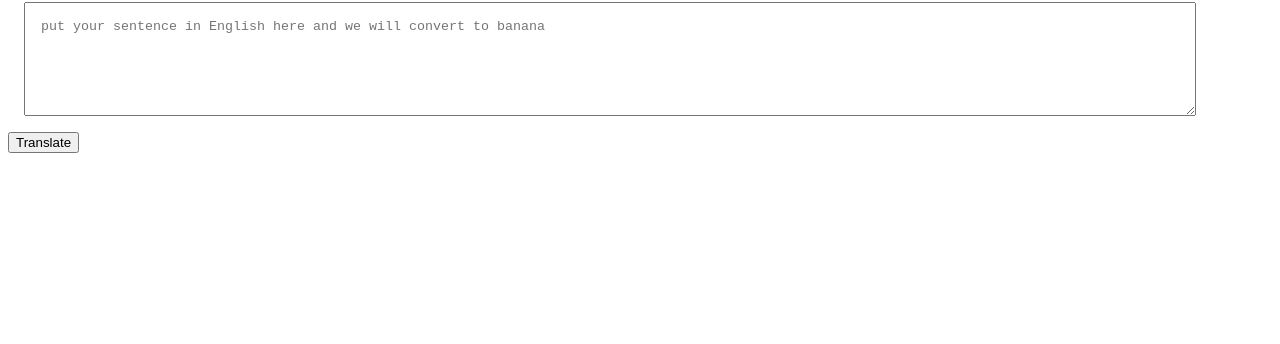
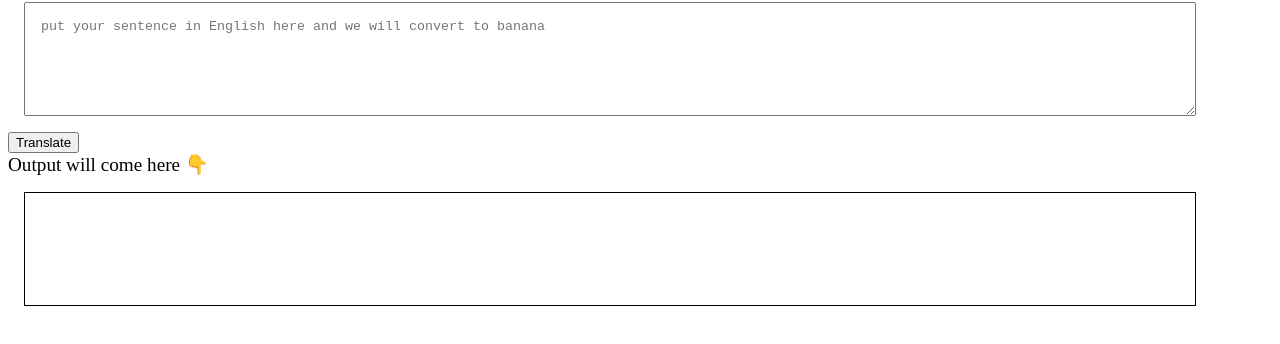
Before and after one commit to vaibhav666-glitch/neogcamp-banana-speak, a plain HTML site: page index.html in a window 1280 px wide. Shown: the part 78-422 px from the top of the page. Drawn offline with Linux system fonts and the light colour scheme.

Commit message:
input output processing

```diff
--- a/app.js
+++ b/app.js
@@ -1,9 +1,9 @@
 var btnTranslate=document.querySelector("#btn-translate");
 var txtInput=document.querySelector("#txt-input");
+var outputDiv=document.querySelector("#output");
 
-console.log(txtInput);
+
 btnTranslate.addEventListener("click",function clickEventHandler() {
-    console.log("clicked")
-    console.log("input", txtInput.value);
+ outputDiv.innerText ="ajajajasfsdfekjsd " + txtInput.value;
 
 })
--- a/index.html
+++ b/index.html
@@ -13,6 +13,13 @@
             margin: 1rem;
             padding: 1rem;
         }
+        #output{
+            border: 1px solid black;
+            height: 10vh;
+            width: 90%;
+            margin: 1rem;
+            padding: 1rem;
+        }
     </style>
 
 </head>
@@ -21,6 +28,10 @@
     <h1>talk banana</h1>
     <textarea id="txt-input" placeholder="put your sentence in English here and we will convert to banana"></textarea>
     <button id="btn-translate">Translate</button>
+
+    <div style="font-size: larger;"> Output will come here 👇</div>
+    <div id="output"></div>
+
     <script src="app.js" type="text/javascript"></script>
 </body>
 
```
